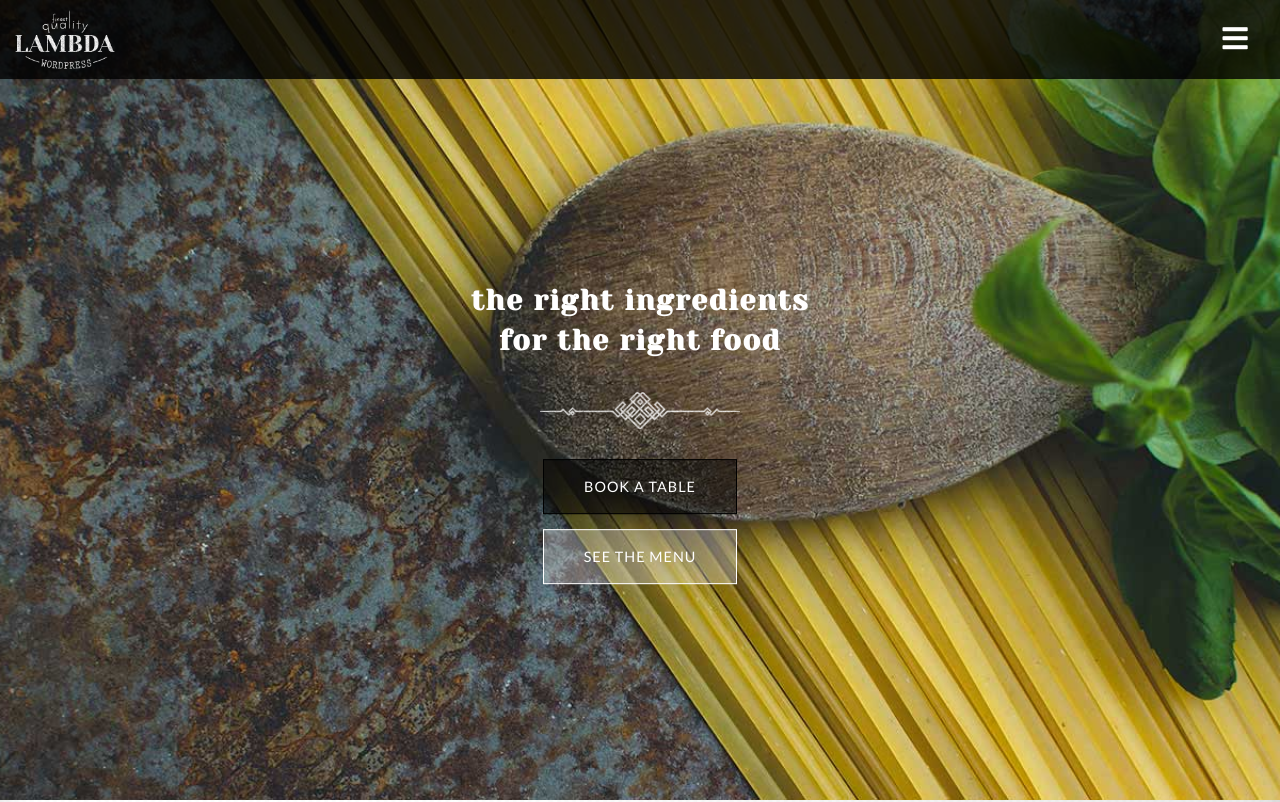
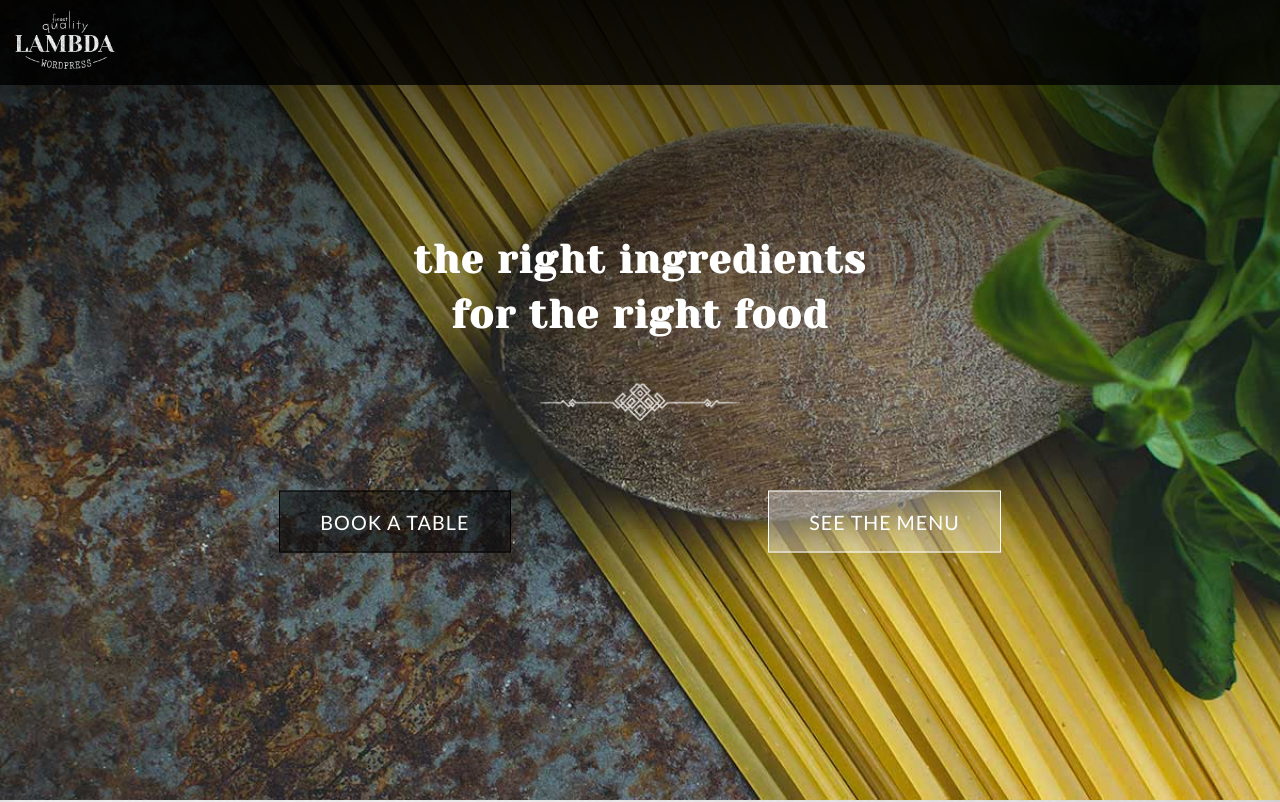
Before and after one commit to JolantaHuba/Lambda-Restaurant, a plain HTML site: page index.html in a window 1280 px wide. Shown: the top 802 px of the page. Drawn offline with nearby package versions, Linux system fonts and the light colour scheme; a web font is replaced by a local one.

Commit message:
before nav and header changes

```diff
--- a/css/styles.css
+++ b/css/styles.css
@@ -68,19 +68,21 @@ html {
     flex-wrap: wrap;
     justify-content: space-between;
     align-items: center;
-    width: 100%;
     background-color: rgba(0, 0, 0, .8);
+}
+
+.nav__logo {
+    padding: 10px 15px;
 }
 
 .nav__img {
     width: 100px;
-    margin: 10px 15px;
 }
 
 .nav__burger {
     width: 50px;
     height: 50px;
-    font-size: 1.8rem;
+    font-size: 29px;
     color: white;
     background-color: transparent;
     border: none;
@@ -138,7 +140,7 @@ html {
 .header {
     position: relative;
     min-height: 100vh;
-    background-image: url(../img/header-bg.jpg);
+    background-image: linear-gradient(rgba(0, 0, 0, .7), rgba(0, 0, 0, 0) 50%), url(../img/header-bg.jpg);
     background-repeat: no-repeat;
     background-position: center;
     background-size: cover;
@@ -177,6 +179,71 @@ html {
     display: flex;
     flex-direction: column;
     align-items: center;
+}
+
+@media (min-width:530px) {
+
+    .nav__list {
+        display: none;
+        width: 100%;
+        text-align: center;
+        list-style: none;
+    }
+
+    .nav__list--social {
+        display: flex;
+        list-style: none;
+    }
+
+    .nav__item {
+        display: inline-block;
+        width: 49%;
+    }
+
+    .nav__item--social {
+        width: 33.33%;
+    }
+
+    .header__wrapper {
+        top: 60%;
+    }
+
+    .main-title {
+        margin-bottom: 10px;
+    }
+
+    .header__buttons {
+        flex-direction: row;
+        justify-content: space-around;
+        width: 90%;
+    }
+}
+
+@media (min-width: 768px) {
+    html {
+        font-size: 22px;
+    }
+
+    .header__wrapper {
+        top: 50%;
+    }
+
+    .main-title {
+        margin-bottom: 40px;
+    }
+
+    .header__buttons {
+        width: 90%;
+        margin-top: 40px;
+    }
+}
+
+@media (min-width: 1024px) {
+
+    .nav__burger {
+        display: none;
+    }
+
 }
 
 /* ------------------------------- */
--- a/index.html
+++ b/index.html
@@ -16,7 +16,7 @@
 <body>
 
     <nav class="nav">
-        <img class="nav__img" src="img/logo.png" alt="Lambda logo">
+        <div class="nav__logo"><img class="nav__img" src="img/logo.png" alt="Lambda logo"></div>
         <button class="nav__burger" aria-label="Menu">
             <span class="nav__icon active fas fa-bars"></span>
             <span class="nav__icon fas fa-times"></span>
```
